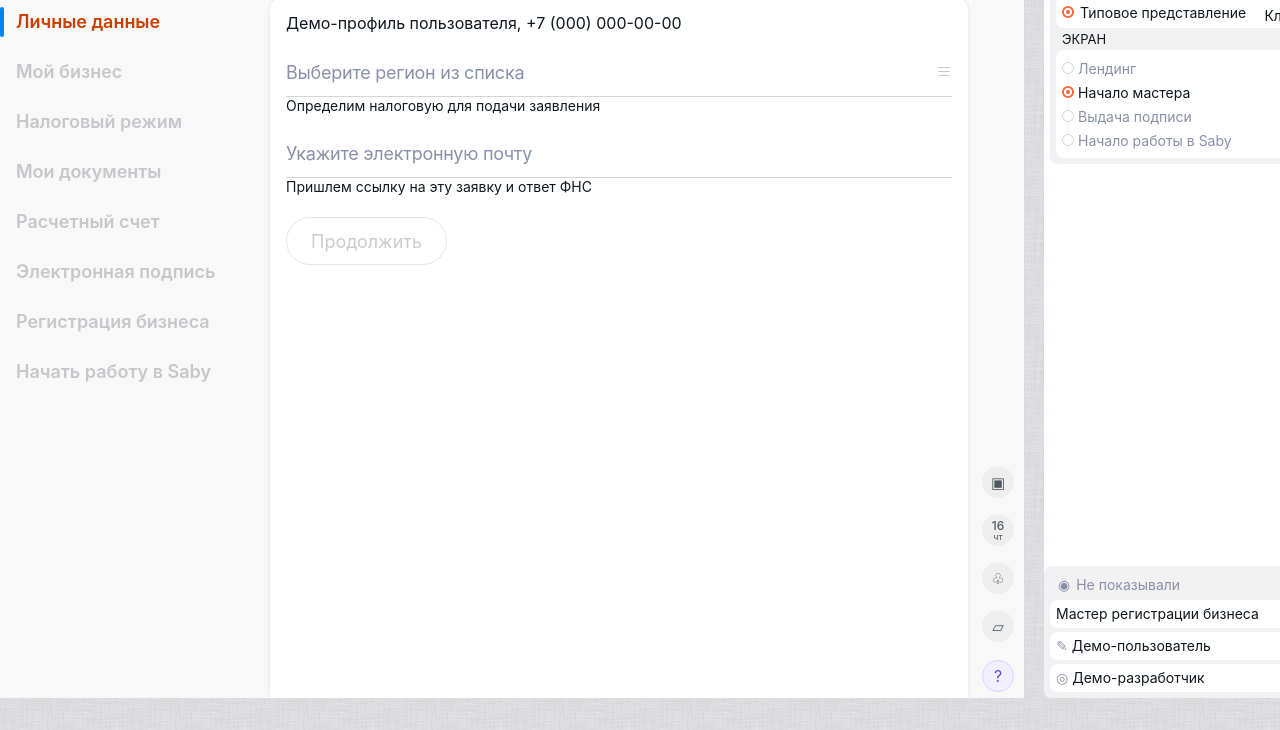
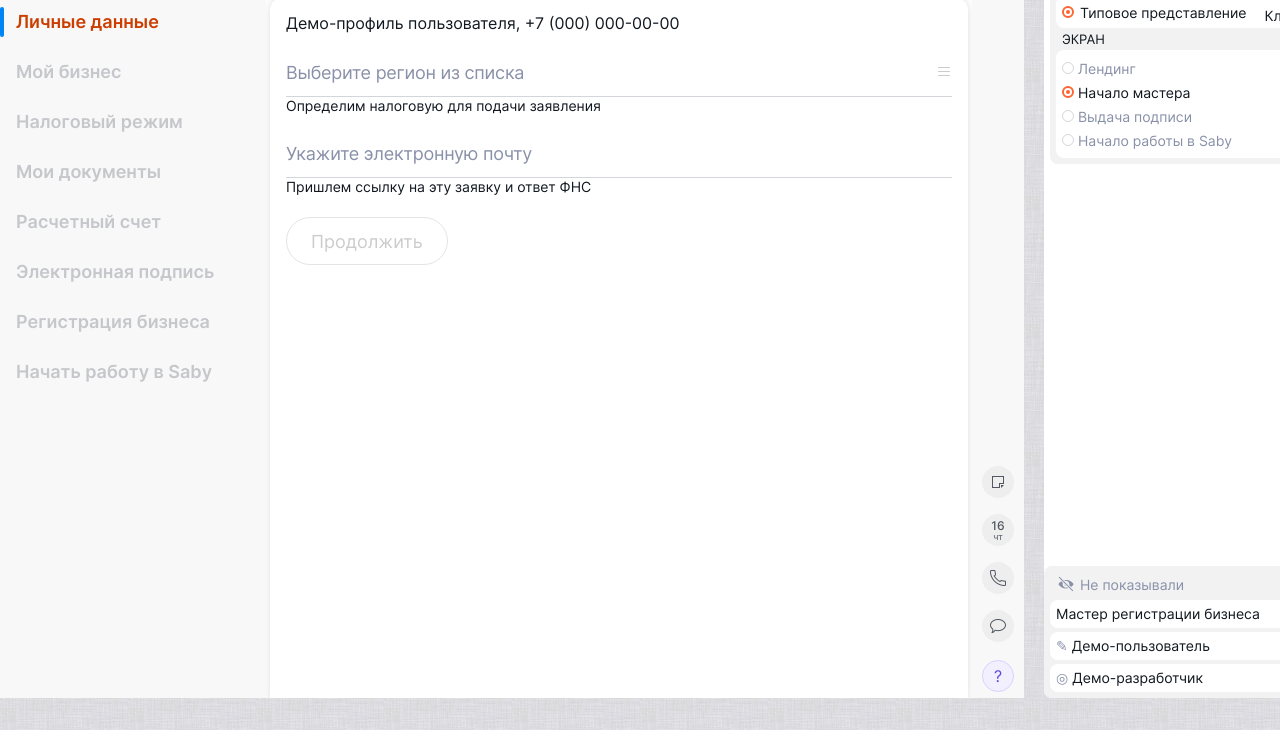
Before and after one commit to evgendesign/registration_master, a plain HTML site: page index.html in a window 1280 px wide. Shown: the part 70-800 px from the top of the page. Drawn offline with Linux system fonts and the light colour scheme.

Commit message:
Add Inter and Saby icon fonts

```diff
--- a/index.html
+++ b/index.html
@@ -30,10 +30,10 @@
     <aside class="utility-rail" aria-label="Панель Saby">
       <div class="rail-status" aria-hidden="true">ГС<span></span></div>
       <div class="rail-spacer"></div>
-      <button class="rail-button" type="button" aria-label="Информация">▣</button>
+      <button class="rail-button" type="button" aria-label="Информация">&#xEA42;</button>
       <button class="rail-button calendar" type="button" aria-label="Календарь"><b>16</b><small>чт</small></button>
-      <button class="rail-button" type="button" aria-label="Звонок">♧</button>
-      <button class="rail-button" type="button" aria-label="Сообщения">▱</button>
+      <button class="rail-button" type="button" aria-label="Звонок">&#xE636;</button>
+      <button class="rail-button" type="button" aria-label="Сообщения">&#xE65D;</button>
       <button class="rail-button help-button" type="button" aria-label="Помощь">?</button>
     </aside>
   </main>
@@ -66,7 +66,7 @@
       </section>
     </div>
     <section class="system-footer" aria-label="Сведения о прототипе">
-      <div class="footer-status"><span aria-hidden="true">◉</span>Не показывали</div>
+      <div class="footer-status"><span aria-hidden="true">&#xE651;</span>Не показывали</div>
       <div class="system-info-card">Мастер регистрации бизнеса</div>
       <div class="system-info-card"><span aria-hidden="true">✎</span>Демо-пользователь</div>
       <div class="system-info-card"><span aria-hidden="true">◎</span>Демо-разработчик</div>
--- a/styles.css
+++ b/styles.css
@@ -1,3 +1,60 @@
+@font-face {
+  font-family: "Inter";
+  src: url("./assets/fonts/Inter/Inter-Regular-hint.ttf") format("truetype");
+  font-style: normal;
+  font-weight: 400;
+  font-display: swap;
+}
+@font-face {
+  font-family: "Inter";
+  src: url("./assets/fonts/Inter/Inter-Medium-hint.ttf") format("truetype");
+  font-style: normal;
+  font-weight: 500;
+  font-display: swap;
+}
+@font-face {
+  font-family: "Inter";
+  src: url("./assets/fonts/Inter/Inter-SemiBold-hint.ttf") format("truetype");
+  font-style: normal;
+  font-weight: 600;
+  font-display: swap;
+}
+@font-face {
+  font-family: "Inter";
+  src: url("./assets/fonts/Inter/Inter-Italic-hint.ttf") format("truetype");
+  font-style: italic;
+  font-weight: 400;
+  font-display: swap;
+}
+@font-face {
+  font-family: "Inter";
+  src: url("./assets/fonts/Inter/Inter-MediumItalic-hint.ttf") format("truetype");
+  font-style: italic;
+  font-weight: 500;
+  font-display: swap;
+}
+@font-face {
+  font-family: "Inter";
+  src: url("./assets/fonts/Inter/Inter-SemiBoldItalic-hint.ttf") format("truetype");
+  font-style: italic;
+  font-weight: 600;
+  font-display: swap;
+}
+@font-face {
+  font-family: "cbuc-icons";
+  src: url("./assets/fonts/cbuc-icons/cbuc-icons.ttf") format("truetype");
+  font-style: normal;
+  font-weight: 400;
+  font-display: block;
+}
+@font-face {
+  font-family: "cbuc-icons24";
+  src: url("./assets/fonts/cbuc-icons/cbuc-icons24.ttf") format("truetype");
+  font-style: normal;
+  font-weight: 400;
+  font-display: block;
+}
+
 :root {
   color-scheme: light;
   font-family: Inter, Arial, sans-serif;
@@ -106,11 +163,11 @@ button { color: inherit; }
 .rail-status { position: relative; width: 32px; height: 32px; display: grid; place-items: center; border-radius: 16px; color: var(--muted); font-size: 13px; font-weight: 600; }
 .rail-status span { position: absolute; right: 2px; bottom: 4px; width: 7px; height: 7px; border: 1px solid white; border-radius: 50%; background: #f47843; }
 .rail-spacer { flex: 1; }
-.rail-button { width: 32px; height: 32px; display: flex; flex-direction: column; align-items: center; justify-content: center; border: 0; border-radius: 50%; background: rgba(51,51,51,.05); color: #515861; font-size: 15px; cursor: default; }
+.rail-button { width: 32px; height: 32px; display: flex; flex-direction: column; align-items: center; justify-content: center; border: 0; border-radius: 50%; background: rgba(51,51,51,.05); color: #515861; font-family: "cbuc-icons", sans-serif; font-size: 16px; font-weight: 400; cursor: default; }
 .rail-button.calendar { gap: 0; font-size: 11px; line-height: 1; }
-.rail-button.calendar b { font-size: 12px; font-weight: 500; }
-.rail-button.calendar small { font-size: 9px; }
-.rail-button.help-button { margin-top: 2px; border: 1px solid #d9d1ff; background: #f2f0ff; color: #6347d8; font-size: 16px; }
+.rail-button.calendar b { font-family: "Inter", Arial, sans-serif; font-size: 12px; font-weight: 500; }
+.rail-button.calendar small { font-family: "Inter", Arial, sans-serif; font-size: 9px; }
+.rail-button.help-button { margin-top: 2px; border: 1px solid #d9d1ff; background: #f2f0ff; color: #6347d8; font-family: "Inter", Arial, sans-serif; font-size: 16px; }
 
 .system-area { flex: 0 0 300px; display: flex; width: 300px; height: 768px; flex-direction: column; overflow: hidden; border-radius: 8px; background: #fff; }
 .system-top { min-height: 0; flex: 1; width: 100%; }
@@ -138,5 +195,6 @@ button { color: inherit; }
 .screen-option.selected { color: #111820; }
 .system-footer { display: flex; flex-direction: column; gap: 4px; padding: 6px; border-radius: 8px; background: #f2f2f2; }
 .footer-status { min-height: 24px; display: flex; align-items: center; gap: 6px; padding: 2px 8px; color: var(--muted); font-size: 14px; }
+.footer-status span { font-family: "cbuc-icons", sans-serif; font-size: 16px; }
 .system-info-card { min-height: 26px; display: flex; align-items: center; gap: 4px; padding: 6px; border-radius: 8px; background: #fff; color: #111820; font-size: 14px; line-height: 16px; }
 .system-info-card span { color: var(--muted); }
```
Also changed, not shown: assets/fonts/Inter/Inter-Italic-hint.ttf (added), assets/fonts/Inter/Inter-Medium-hint.ttf (added), assets/fonts/Inter/Inter-MediumItalic-hint.ttf (added), assets/fonts/Inter/Inter-Regular-hint.ttf (added), assets/fonts/Inter/Inter-SemiBold-hint.ttf (added), assets/fonts/Inter/Inter-SemiBoldItalic-hint.ttf (added), assets/fonts/cbuc-icons/cbuc-icons.ttf (added), assets/fonts/cbuc-icons/cbuc-icons24.ttf (added).
